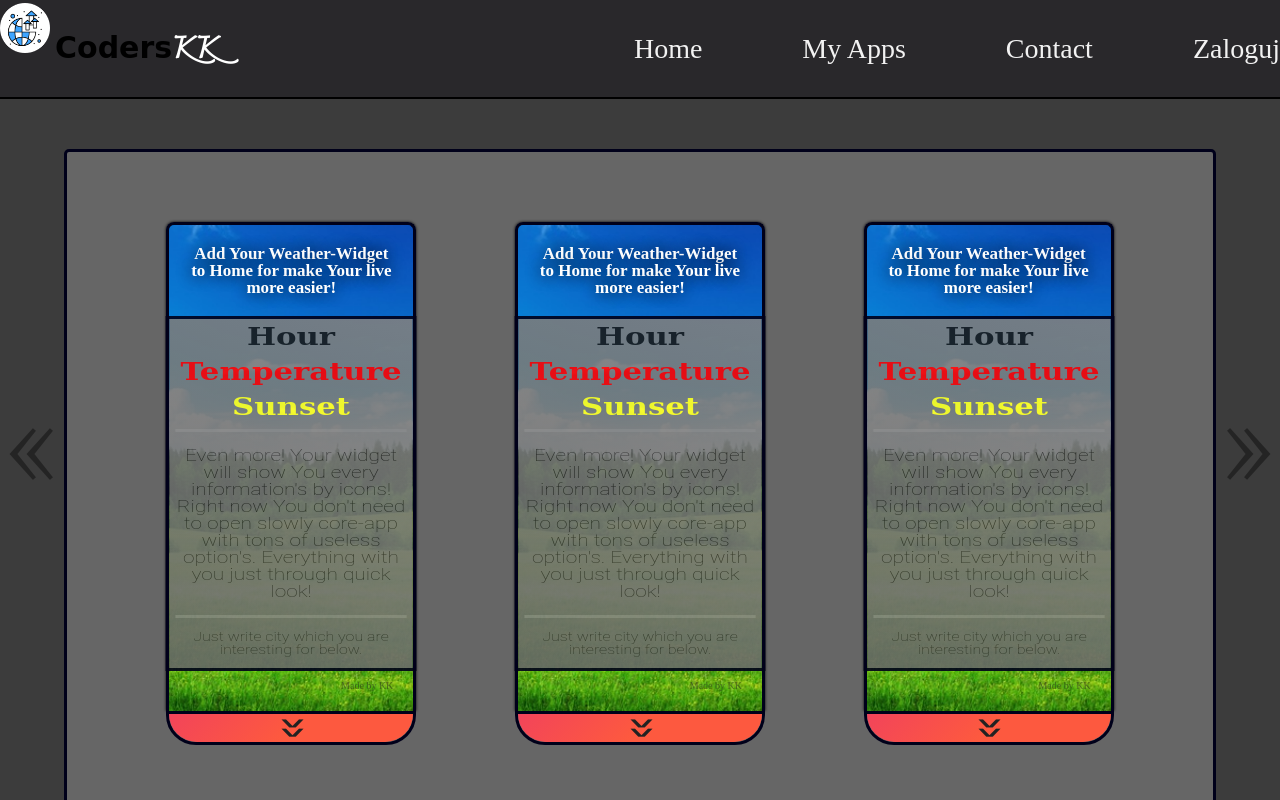
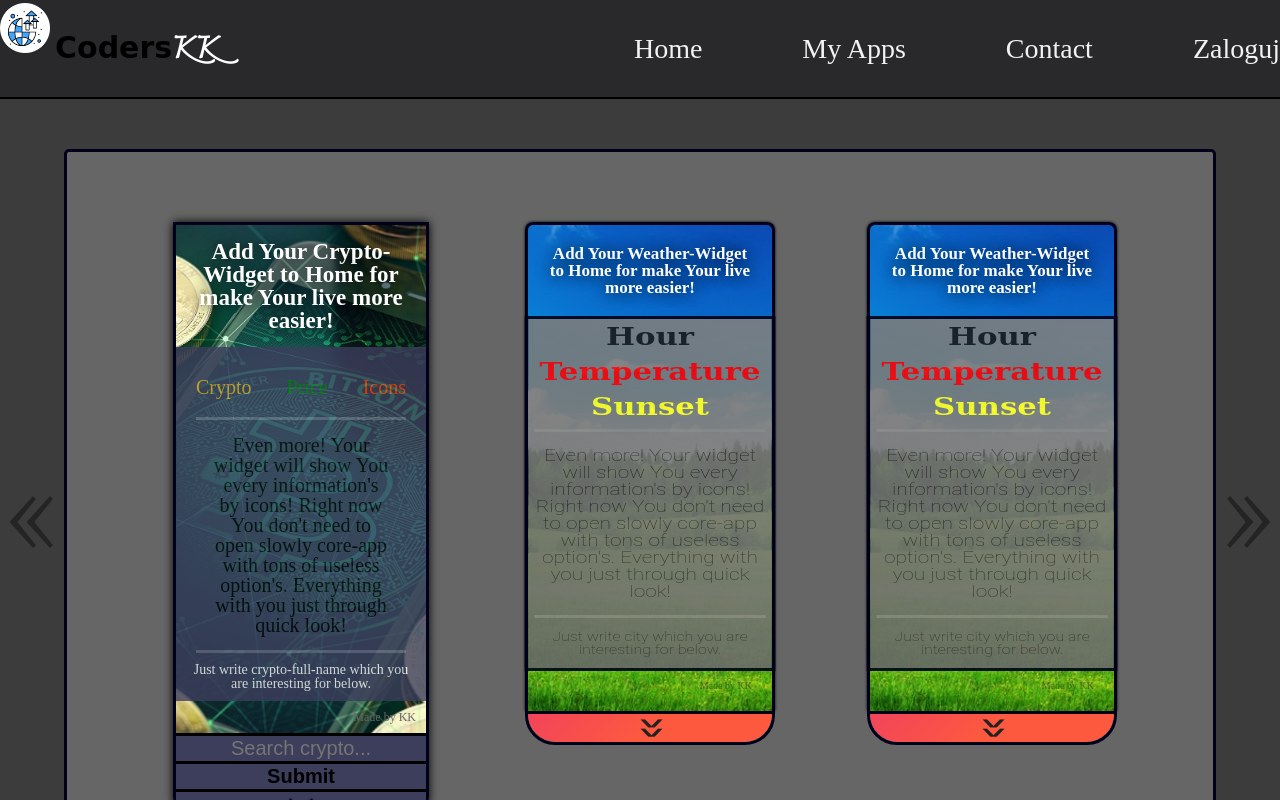
Before and after one commit to Konradk7/react-global-app, a React (Create React App) app: page /my-apps in a window 1280 px wide. Built offline with nearby package versions, Linux system fonts and the light colour scheme.

Commit message:
fix crypto-form

```diff
--- a/src/components/MyApps.js
+++ b/src/components/MyApps.js
@@ -1,11 +1,12 @@
 import React, {useState} from 'react';
 import Weather from "./Weather";
 import arrow from "../images/arrow.png";
+import Crypto from "./Crypto";
 
 function MyApps(props) {
     const [slides, setSlides] = useState([
         {
-            app: <Weather/>,
+            app: <Crypto/>,
             id: 1,
         },
         {
--- a/src/sass/components/_CryptoSearch.scss
+++ b/src/sass/components/_CryptoSearch.scss
@@ -2,7 +2,9 @@
   width: toRem(250);
   height: toRem(650);
   padding: toRem(20);
-
+  &:hover {
+    transform: scale(1.01);
+  }
 }
 
 .crypto-search {
@@ -15,6 +17,7 @@
     text-align: center;
     @extend %form-btns-radius;
     cursor: pointer;
+    box-shadow: 0 0 toRem(10) 0 black;
 
     &-input {
       background: $color-crypto-inputs;
@@ -35,7 +38,7 @@
     &-toggle {
       background: $color-crypto-inputs;
       border: none;
-      @extend %form-btns-radius;
+      border-radius: 0 0 toRem(26) toRem(26);
 
       &__arrow {
         height: toRem(30);
@@ -67,10 +70,8 @@
 
         &:hover {
           opacity: 100%;
-          margin: 0 toRem(20);
-          @extend %border;
-          padding-left: 0;
-          padding-right: 0;
+          border-bottom: toRem(3) solid black;
+          border-top: toRem(3) solid black;
 
         }
 
@@ -106,11 +107,15 @@
           margin: toRem(10);
           color: black;
         }
+        &-footer {
+          font-size: toRem(14);
+        }
       }
       &__footer {
         margin: toRem(10);
         text-align: end;
         color: lighten(black, 40%);
+        font-size: toRem(12);
       }
     }
   }
```
